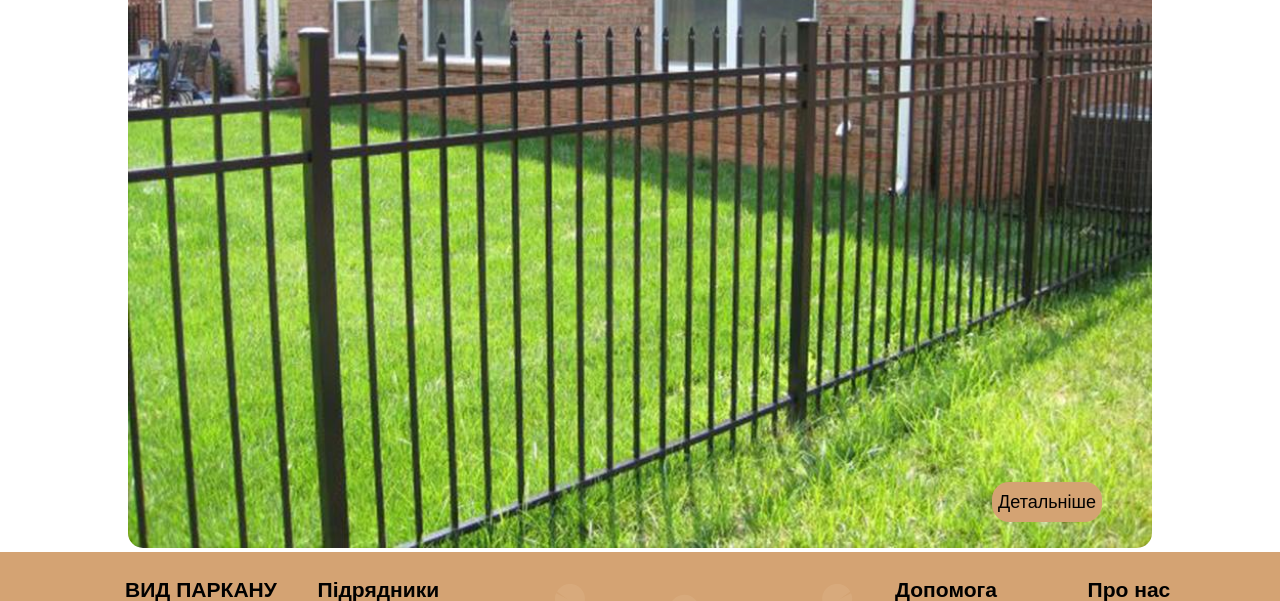
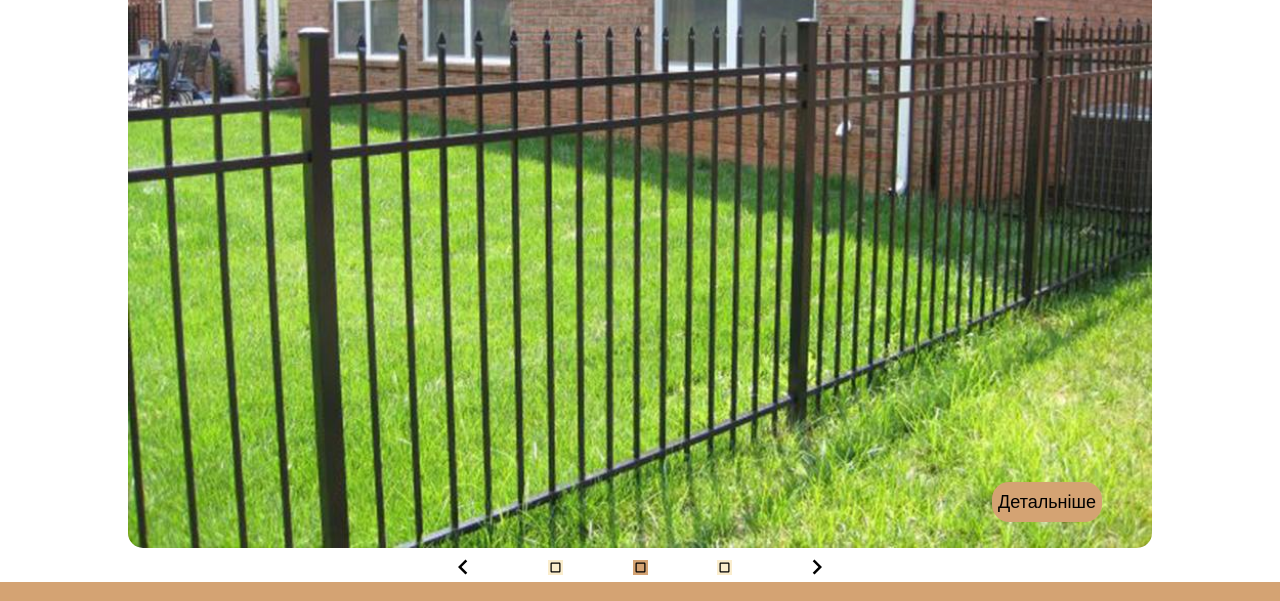
Before and after one commit to d9nchik/gozha_ogorozha, a plain HTML site: page index.html in a window 1280 px wide. Shown: the part 171-772 px from the top of the page. Drawn offline with Linux system fonts and the light colour scheme; a web font is replaced by a local one.

Commit message:
add controller for carousel

```diff
--- a/css/main.sass
+++ b/css/main.sass
@@ -71,40 +71,61 @@ main
 
   #promo
     margin-top: 15px
-    position: relative
     display: flex
-    justify-content: center
+    flex-direction: column
+    align-items: center
     width: 100%
 
-    div
+    #carousel-body
       position: relative
       width: 80%
 
-    img
-      margin: 0 auto
-      object-position: bottom
-      object-fit: cover
-      max-height: 80vh
-      min-width: 200px
-      width: 100%
-      border-radius: 15px
+      img
+        margin: 0 auto
+        object-position: bottom
+        object-fit: cover
+        max-height: 80vh
+        min-width: 200px
+        width: 100%
+        border-radius: 15px
 
-    h3
-      margin: 0
-      position: absolute
-      top: 50px
-      right: 50px
-      font-size: 34px
-      color: white
-      display: block
+      h3
+        margin: 0
+        position: absolute
+        top: 50px
+        right: 50px
+        font-size: 34px
+        color: white
+        display: block
 
-    button
-      position: absolute
-      bottom: 30px
-      right: 50px
-      font-family: Roboto, sans-serif
-      font-size: 18px
-      height: 40px
+      button
+        position: absolute
+        bottom: 30px
+        right: 50px
+        font-family: Roboto, sans-serif
+        font-size: 18px
+        height: 40px
+
+    #carousel-controller
+      width: 30%
+      position: relative
+      display: flex
+      justify-content: space-between
+      align-items: center
+
+      img:first-child, img:last-child
+        width: 30px
+        height: 30px
+        background-color: transparent
+
+      img
+        background-color: $primary-1
+        display: block
+        width: 15px
+        height: 15px
+      img#active-carousel-contraoller
+        background-color: $brown
+
 
 footer
   background-color: $brown
@@ -178,13 +199,15 @@ footer
 
   main
     #promo
-      div
+      #carousel-body
         width: 90%
-      img
-        max-height: 40vh
-      h3
-        top: 5px
-        right: 40px
+
+        img
+          max-height: 40vh
+
+        h3
+          top: 5px
+          right: 40px
 
 @media screen and (max-width: 767px)
   header
@@ -230,10 +253,12 @@ footer
 
   main
     #promo
-      div
+      #carousel-body
         width: 95%
-      img
-        max-height: 20vh
-      h3
-        font-size: 18px
-        top: 10px
+
+        img
+          max-height: 20vh
+
+        h3
+          font-size: 18px
+          top: 10px
--- a/index.html
+++ b/index.html
@@ -28,13 +28,21 @@
 </header>
 
 <main>
-<div id="promo">
-    <div>
-        <img src="fenceImages/fence1.jpg" alt="first fence">
-        <h3>Паркан з металевим списом</h3>
-        <button>Детальніше</button>
+    <div id="promo">
+        <div id="carousel-body">
+            <img src="fenceImages/fence1.jpg" alt="first fence">
+            <h3>Паркан з металевим списом</h3>
+            <button>Детальніше</button>
+        </div>
+        <div id="carousel-controller">
+            <img src="svgs/keyboard_arrow_left-24px.svg" alt="arrow left">
+            <img src="svgs/crop_square-24px.svg" alt="square">
+            <img src="svgs/crop_square-24px.svg" alt="square" id="active-carousel-contraoller">
+            <img src="svgs/crop_square-24px.svg" alt="square">
+            <img src="svgs/keyboard_arrow_right-24px.svg" alt="arrow right">
+
+        </div>
     </div>
-</div>
 </main>
 
 <footer>
```
Also changed, not shown: css/main.css, svgs/crop_square-24px.svg (added), svgs/keyboard_arrow_left-24px.svg (added), svgs/keyboard_arrow_right-24px.svg (added), 1 other file.
